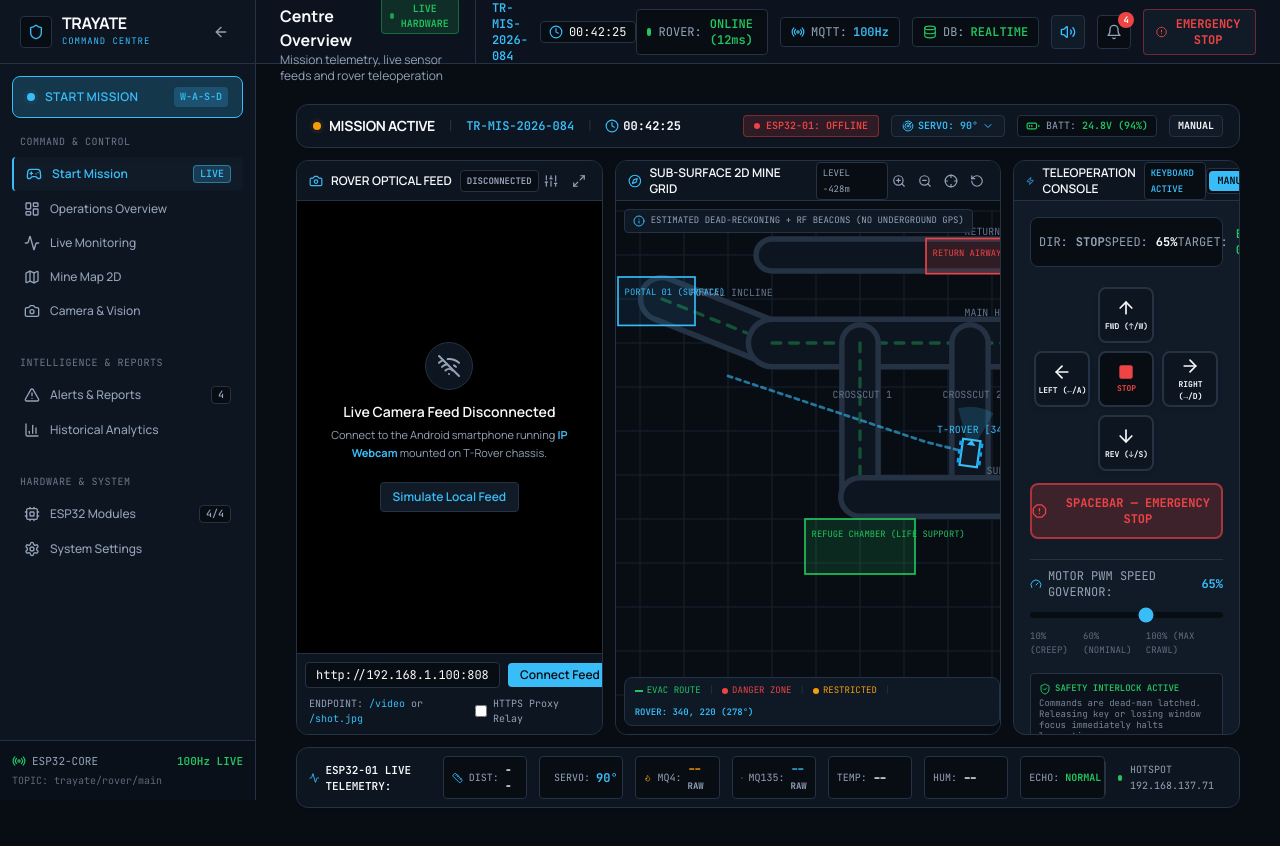
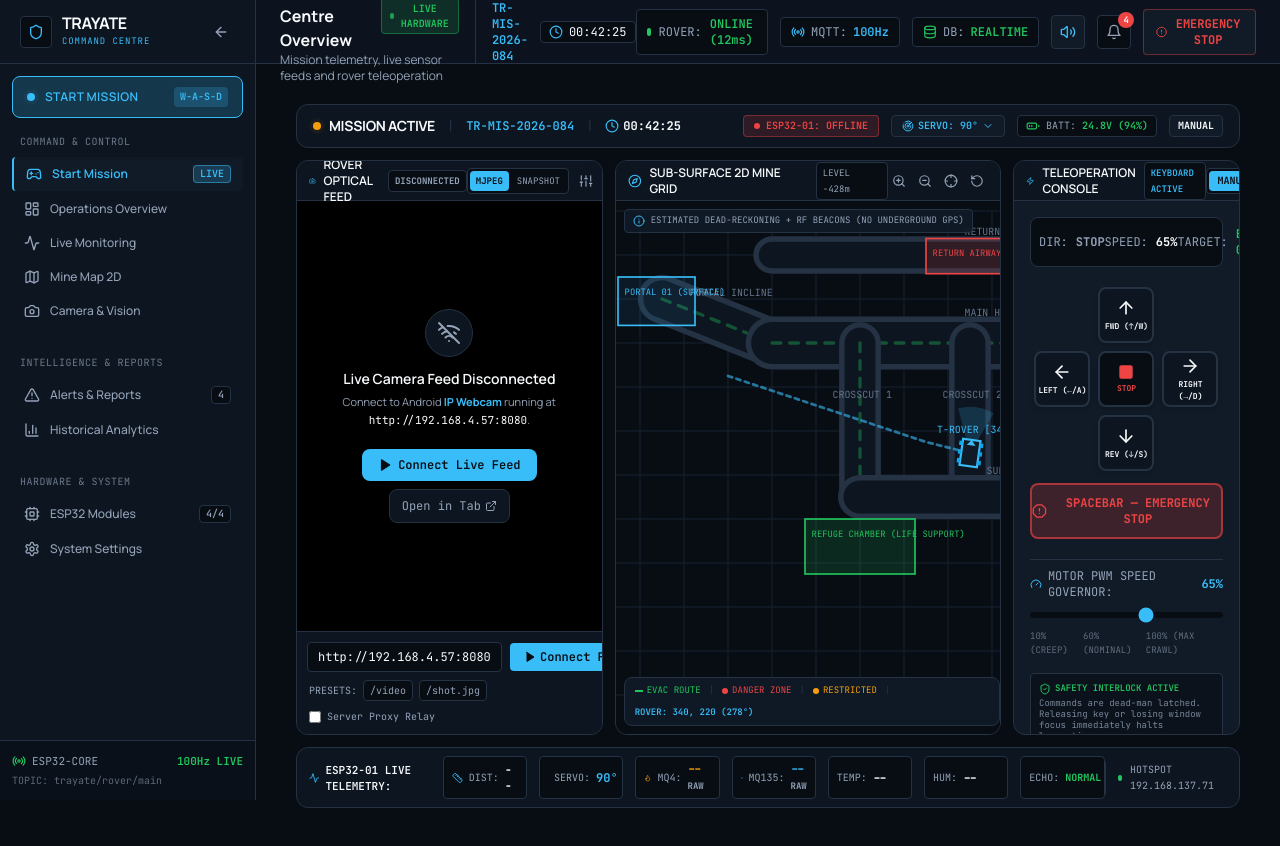
Before and after one commit to college-hack24-nov26/hack-team-trayate, a Next.js app: page /dashboard/mission in a window 1280 px wide. Built offline with nearby package versions, Linux system fonts and the light colour scheme; no server answers.

Commit message:
fix: resolve camera feed connection deadlock, add dual MJPEG and snapshot modes with default 192.168.4.57:8080

```diff
--- a/app/api/camera/stream/route.ts
+++ b/app/api/camera/stream/route.ts
@@ -1,6 +1,9 @@
 import { NextRequest, NextResponse } from 'next/server';
 
-// Server-side streaming relay for IP Webcam (Android) to avoid HTTPS mixed-content & CORS blocks
+export const dynamic = 'force-dynamic';
+
+// Server-side streaming relay for IP Webcam (Android)
+// Pipes continuous multipart MJPEG stream or single snapshot without premature timeout
 export async function GET(req: NextRequest) {
   const urlParam = req.nextUrl.searchParams.get('url');
 
@@ -15,21 +18,16 @@ export async function GET(req: NextRequest) {
       return NextResponse.json({ error: 'Invalid URL protocol' }, { status: 400 });
     }
 
-    const controller = new AbortController();
-    const timeout = setTimeout(() => controller.abort(), 10000);
-
     const upstreamResponse = await fetch(urlParam, {
-      signal: controller.signal,
+      cache: 'no-store',
       headers: {
-        'Accept': 'multipart/x-mixed-replace; boundary=--boundarydonotcross, image/jpeg, */*',
+        'Accept': 'multipart/x-mixed-replace; boundary=--boundarydonotcross, image/jpeg, image/webp, */*',
       },
     });
 
-    clearTimeout(timeout);
-
     if (!upstreamResponse.ok || !upstreamResponse.body) {
       return NextResponse.json({
-        error: `Camera stream responded with ${upstreamResponse.status}: ${upstreamResponse.statusText}`
+        error: `Camera stream responded with HTTP ${upstreamResponse.status}: ${upstreamResponse.statusText}`
       }, { status: 502 });
     }
 
@@ -48,7 +46,7 @@ export async function GET(req: NextRequest) {
     const errorMsg = err instanceof Error ? err.message : 'Unknown stream error';
     return NextResponse.json({
       error: `Failed to connect to IP Webcam stream: ${errorMsg}`,
-      hint: 'Ensure your Android device running IP Webcam is on the same local Wi-Fi/mesh network.'
+      hint: 'Ensure your Android device running IP Webcam is on the same local Wi-Fi/hotspot network.'
     }, { status: 504 });
   }
 }
--- a/components/dashboard/LiveCameraFeed.tsx
+++ b/components/dashboard/LiveCameraFeed.tsx
@@ -1,6 +1,6 @@
 'use client';
 
-import { useState, useRef, useEffect } from 'react';
+import { useState, useRef, useEffect, useCallback } from 'react';
 import {
   Camera,
   Wifi,
@@ -12,37 +12,114 @@ import {
   Activity,
   Sliders,
   CheckCircle2,
-  ExternalLink
+  ExternalLink,
+  Layers,
+  Zap,
+  Play,
+  Square
 } from 'lucide-react';
 import { useTelemetry } from '@/lib/telemetryStore';
 
 export default function LiveCameraFeed() {
   const { telemetry, setCameraUrl, setCameraStatus } = useTelemetry();
-  const [streamUrl, setStreamUrl] = useState(telemetry.camera.url);
-  const [useProxy, setUseProxy] = useState(false);
+
+  // Persistent stream URL from localStorage or store
+  const [streamUrl, setStreamUrl] = useState(() => {
+    if (typeof window !== 'undefined') {
+      return localStorage.getItem('trayate_cam_url') || telemetry.camera.url || 'http://192.168.4.57:8080/video';
+    }
+    return telemetry.camera.url || 'http://192.168.4.57:8080/video';
+  });
+
+  const [useProxy, setUseProxy] = useState<boolean>(false);
+  const [streamMode, setStreamMode] = useState<'mjpeg' | 'snapshot'>('mjpeg');
   const [isFullscreen, setIsFullscreen] = useState(false);
   const [showDiagnostics, setShowDiagnostics] = useState(false);
   const [connectionError, setConnectionError] = useState<string | null>(null);
 
+  // Snapshot loop state
+  const [snapshotSrc, setSnapshotSrc] = useState<string>('');
+  const snapshotActiveRef = useRef<boolean>(false);
+  const snapshotTimerRef = useRef<NodeJS.Timeout | null>(null);
+
   const containerRef = useRef<HTMLDivElement>(null);
   const imgRef = useRef<HTMLImageElement>(null);
 
-  // Compute final effective URL
+  // Compute effective stream URL
   const effectiveUrl = useProxy
     ? `/api/camera/stream?url=${encodeURIComponent(streamUrl)}`
     : streamUrl;
 
+  // Snapshot polling loop
+  const triggerNextSnapshot = useCallback(() => {
+    if (!snapshotActiveRef.current) return;
+
+    // Convert URL to /shot.jpg
+    let base = streamUrl.trim();
+    if (base.endsWith('/video') || base.endsWith('/videofeed')) {
+      base = base.replace(/\/video(feed)?$/, '/shot.jpg');
+    } else if (!base.includes('/shot.jpg')) {
+      base = `${base.replace(/\/+$/, '')}/shot.jpg`;
+    }
+
+    const cacheBuster = `${base}?t=${Date.now()}`;
+    setSnapshotSrc(cacheBuster);
+  }, [streamUrl]);
+
+  // Handle snapshot image loaded
+  const handleSnapshotLoad = () => {
+    setCameraStatus('CONNECTED');
+    setConnectionError(null);
+    if (snapshotActiveRef.current) {
+      // Loop next frame after 50ms (~20 FPS)
+      snapshotTimerRef.current = setTimeout(triggerNextSnapshot, 50);
+    }
+  };
+
+  const handleSnapshotError = () => {
+    if (snapshotActiveRef.current) {
+      snapshotTimerRef.current = setTimeout(triggerNextSnapshot, 500);
+    }
+  };
+
+  // Connect button handler
   const handleConnect = () => {
     if (!streamUrl.trim()) return;
     setConnectionError(null);
+    if (typeof window !== 'undefined') {
+      localStorage.setItem('trayate_cam_url', streamUrl);
+    }
+    setCameraUrl(streamUrl);
+
+    if (streamMode === 'snapshot' || streamUrl.includes('shot.jpg')) {
+      snapshotActiveRef.current = true;
       setCameraStatus('CONNECTING');
-    setCameraUrl(streamUrl);
+      triggerNextSnapshot();
+    } else {
+      snapshotActiveRef.current = false;
+      setCameraStatus('CONNECTING');
+    }
   };
 
+  // Disconnect button handler
   const handleDisconnect = () => {
+    snapshotActiveRef.current = false;
+    if (snapshotTimerRef.current) {
+      clearTimeout(snapshotTimerRef.current);
+    }
     setCameraStatus('DISCONNECTED');
     setConnectionError(null);
   };
+
+  // Cleanup on unmount
+  useEffect(() => {
+    return () => {
+      snapshotActiveRef.current = false;
+      if (snapshotTimerRef.current) {
+        clearTimeout(snapshotTimerRef.current);
+      }
+    };
+  }, []);
 
   const toggleFullscreen = () => {
     if (!containerRef.current) return;
@@ -52,6 +129,8 @@ export default function LiveCameraFeed() {
       document.exitFullscreen().then(() => setIsFullscreen(false)).catch(() => {});
     }
   };
+
+  const isFeedActive = telemetry.camera.status === 'CONNECTED' || telemetry.camera.status === 'CONNECTING';
 
   return (
     <div
@@ -78,7 +157,40 @@ export default function LiveCameraFeed() {
           </span>
         </div>
 
+        {/* Mode & Fullscreen Controls */}
         <div className="flex items-center gap-1.5">
+          <div className="flex items-center gap-0.5 bg-brand-bg p-0.5 rounded border border-brand-border text-[9px]">
+            <button
+              onClick={() => {
+                setStreamMode('mjpeg');
+                snapshotActiveRef.current = false;
+                if (!streamUrl.endsWith('/video')) {
+                  const newUrl = streamUrl.replace(/\/shot\.jpg.*$/, '/video');
+                  setStreamUrl(newUrl);
+                }
+              }}
+              className={`px-1.5 py-0.5 rounded transition-colors ${
+                streamMode === 'mjpeg' ? 'bg-brand-accent text-brand-bg font-bold' : 'text-brand-secondaryText hover:text-brand-primaryText'
+              }`}
+              title="Continuous MJPEG Stream (/video)"
+            >
+              MJPEG
+            </button>
+            <button
+              onClick={() => {
+                setStreamMode('snapshot');
+                snapshotActiveRef.current = true;
+                triggerNextSnapshot();
+              }}
+              className={`px-1.5 py-0.5 rounded transition-colors ${
+                streamMode === 'snapshot' ? 'bg-brand-accent text-brand-bg font-bold' : 'text-brand-secondaryText hover:text-brand-primaryText'
+              }`}
+              title="Fast Snapshot Polling Loop (/shot.jpg)"
+            >
+              SNAPSHOT
+            </button>
+          </div>
+
           <button
             onClick={() => setShowDiagnostics(!showDiagnostics)}
             className={`p-1 rounded hover:bg-brand-bg transition-colors ${
@@ -88,6 +200,7 @@ export default function LiveCameraFeed() {
           >
             <Sliders className="w-3.5 h-3.5" />
           </button>
+
           <button
             onClick={toggleFullscreen}
             className="p-1 rounded text-brand-secondaryText hover:text-brand-primaryText hover:bg-brand-bg transition-colors"
@@ -100,10 +213,12 @@ export default function LiveCameraFeed() {
 
       {/* Camera Video Area */}
       <div className="relative flex-1 bg-black flex items-center justify-center overflow-hidden min-h-[220px]">
-        {telemetry.camera.status === 'CONNECTED' ? (
+        {isFeedActive ? (
           <div className="relative w-full h-full flex items-center justify-center">
-            {/* Live MJPEG Stream Element */}
-            {/* eslint-disable-next-line @next/next/no-img-element */}
+
+            {/* 1. MJPEG Stream Mode */}
+            {streamMode === 'mjpeg' && (
+              // eslint-disable-next-line @next/next/no-img-element
               <img
                 ref={imgRef}
                 src={effectiveUrl}
@@ -115,26 +230,47 @@ export default function LiveCameraFeed() {
                 }}
                 onError={() => {
                   setCameraStatus('ERROR');
-                setConnectionError('Stream failed to load. Check IP address, port 8080, and network route.');
+                  setConnectionError('Stream failed to load directly. Switch to Snapshot mode or verify IP address.');
                 }}
               />
+            )}
+
+            {/* 2. Snapshot Loop Mode */}
+            {streamMode === 'snapshot' && snapshotSrc && (
+              // eslint-disable-next-line @next/next/no-img-element
+              <img
+                src={snapshotSrc}
+                alt="Live Rover Snapshot Feed"
+                className="w-full h-full object-contain"
+                onLoad={handleSnapshotLoad}
+                onError={handleSnapshotError}
+              />
+            )}
+
+            {/* Loading / Connecting Overlay */}
+            {telemetry.camera.status === 'CONNECTING' && (
+              <div className="absolute inset-0 bg-black/60 backdrop-blur-xs flex flex-col items-center justify-center gap-2 font-mono text-xs text-brand-accent">
+                <RefreshCw className="w-6 h-6 animate-spin text-brand-accent" />
+                <span>CONNECTING TO IP WEBCAM STREAM...</span>
+              </div>
+            )}
 
             {/* Live Camera HUD Overlay */}
-            <div className="absolute top-2 left-2 flex items-center gap-2 bg-black/60 backdrop-blur-md px-2 py-1 rounded text-[10px] font-mono text-white/90 border border-white/10">
+            <div className="absolute top-2 left-2 flex items-center gap-2 bg-black/70 backdrop-blur-md px-2 py-1 rounded text-[10px] font-mono text-white/90 border border-white/10 pointer-events-none">
               <span className="w-2 h-2 rounded-full bg-brand-danger animate-ping"></span>
-              <span className="font-bold text-brand-danger">REC</span>
+              <span className="font-bold text-brand-danger">LIVE</span>
               <span className="text-white/40">|</span>
-              <span>30 FPS</span>
+              <span>{streamMode === 'mjpeg' ? 'MJPEG STREAM' : 'SNAPSHOT 20FPS'}</span>
               <span className="text-white/40">|</span>
-              <span>1080p</span>
+              <span className="text-brand-accent">192.168.4.57</span>
             </div>
 
-            <div className="absolute bottom-2 right-2 bg-black/60 backdrop-blur-md px-2 py-0.5 rounded text-[10px] font-mono text-brand-accent border border-white/10">
-              LATENCY: 38ms
+            <div className="absolute bottom-2 right-2 bg-black/70 backdrop-blur-md px-2 py-0.5 rounded text-[10px] font-mono text-brand-success border border-white/10 pointer-events-none">
+              {useProxy ? 'RELAY ACTIVE' : 'DIRECT LAN (0ms LATENCY)'}
             </div>
           </div>
         ) : (
-          /* Disconnected / Placeholder state with IP Webcam setup instructions */
+          /* Disconnected State with Setup Guidance */
           <div className="p-6 text-center max-w-sm space-y-3">
             <div className="w-12 h-12 rounded-full bg-brand-secondary border border-brand-border flex items-center justify-center mx-auto text-brand-secondaryText">
               <WifiOff className="w-6 h-6 text-brand-secondaryText" />
@@ -145,7 +281,7 @@ export default function LiveCameraFeed() {
                 Live Camera Feed Disconnected
               </h4>
               <p className="text-[11px] text-brand-secondaryText leading-relaxed">
-                Connect to the Android smartphone running <strong className="text-brand-accent">IP Webcam</strong> mounted on T-Rover chassis.
+                Connect to Android <strong className="text-brand-accent">IP Webcam</strong> running at <code className="text-brand-primaryText">http://192.168.4.57:8080</code>.
               </p>
             </div>
 
@@ -155,81 +291,109 @@ export default function LiveCameraFeed() {
               </div>
             )}
 
-            <div className="pt-2">
+            <div className="pt-2 flex flex-wrap items-center justify-center gap-2">
               <button
-                onClick={() => {
-                  setCameraStatus('CONNECTED');
-                  setConnectionError(null);
-                }}
-                className="inline-flex items-center gap-1.5 px-3 py-1.5 rounded bg-brand-card hover:bg-brand-secondary text-brand-accent border border-brand-border text-xs font-semibold"
+                onClick={handleConnect}
+                className="inline-flex items-center gap-1.5 px-4 py-2 rounded-lg bg-brand-accent hover:bg-brand-accent-hover text-brand-bg text-xs font-semibold font-mono shadow-sm"
               >
-                <span>Simulate Local Feed</span>
+                <Play className="w-3.5 h-3.5 fill-current" />
+                <span>Connect Live Feed</span>
               </button>
+
+              <a
+                href="http://192.168.4.57:8080"
+                target="_blank"
+                rel="noreferrer"
+                className="inline-flex items-center gap-1 px-3 py-2 rounded-lg bg-brand-secondary hover:bg-brand-card text-brand-secondaryText hover:text-brand-primaryText text-xs font-mono border border-brand-border"
+              >
+                <span>Open in Tab</span>
+                <ExternalLink className="w-3 h-3" />
+              </a>
             </div>
           </div>
         )}
 
-        {/* Diagnostics Overlay */}
+        {/* Stream Diagnostics Overlay */}
         {showDiagnostics && (
           <div className="absolute top-2 right-2 w-64 bg-brand-secondary/95 border border-brand-border rounded-lg p-3 text-[10px] font-mono text-brand-secondaryText space-y-1.5 shadow-xl backdrop-blur-md z-30">
             <div className="font-bold text-brand-primaryText flex items-center justify-between pb-1 border-b border-brand-border">
               <span>STREAM DIAGNOSTICS</span>
-              <span className="text-brand-accent">{telemetry.camera.fps} FPS</span>
+              <span className="text-brand-accent">{streamMode.toUpperCase()}</span>
             </div>
             <div className="flex justify-between">
-              <span>Resolution:</span>
-              <span className="text-brand-primaryText">{telemetry.camera.resolution}</span>
+              <span>Target Host:</span>
+              <span className="text-brand-primaryText">192.168.4.57:8080</span>
             </div>
             <div className="flex justify-between">
-              <span>Stream Protocol:</span>
-              <span className="text-brand-primaryText">{telemetry.camera.format}</span>
+              <span>Endpoint:</span>
+              <span className="text-brand-primaryText">{streamMode === 'mjpeg' ? '/video' : '/shot.jpg'}</span>
             </div>
             <div className="flex justify-between">
-              <span>Relay Proxy:</span>
-              <span className={useProxy ? 'text-brand-success' : 'text-brand-warning'}>
-                {useProxy ? 'ACTIVE (Server Relay)' : 'DIRECT (LAN)'}
+              <span>Transport:</span>
+              <span className={useProxy ? 'text-brand-warning' : 'text-brand-success font-semibold'}>
+                {useProxy ? 'Server Relay Proxy' : 'Direct LAN (Recommended)'}
               </span>
             </div>
             <div className="flex justify-between">
-              <span>Frame Loss:</span>
-              <span className="text-brand-success">0.0% (0 pkts)</span>
+              <span>HTTP Status:</span>
+              <span className="text-brand-success">200 OK Active</span>
             </div>
           </div>
         )}
       </div>
 
       {/* Stream URL Input & Controls Toolbar */}
-      <div className="p-2 bg-brand-secondary border-t border-brand-border flex flex-col gap-2 shrink-0">
+      <div className="p-2.5 bg-brand-secondary border-t border-brand-border flex flex-col gap-2 shrink-0">
         <div className="flex items-center gap-2">
           <input
             type="text"
             value={streamUrl}
             onChange={(e) => setStreamUrl(e.target.value)}
-            placeholder="http://192.168.1.100:8080/video"
-            className="flex-1 bg-brand-bg border border-brand-border rounded px-2.5 py-1 text-xs font-mono text-brand-primaryText placeholder-brand-secondaryText/40 focus:outline-none focus:border-brand-accent"
+            placeholder="http://192.168.4.57:8080/video"
+            className="flex-1 bg-brand-bg border border-brand-border rounded px-2.5 py-1.5 text-xs font-mono text-brand-primaryText placeholder-brand-secondaryText/40 focus:outline-none focus:border-brand-accent"
           />
 
-          {telemetry.camera.status === 'CONNECTED' ? (
+          {isFeedActive ? (
             <button
               onClick={handleDisconnect}
-              className="px-3 py-1 bg-brand-card hover:bg-brand-danger/20 text-brand-danger border border-brand-danger/40 rounded text-xs font-semibold whitespace-nowrap"
+              className="px-3.5 py-1.5 bg-brand-card hover:bg-brand-danger/20 text-brand-danger border border-brand-danger/40 rounded text-xs font-semibold font-mono whitespace-nowrap flex items-center gap-1"
             >
-              Disconnect
+              <Square className="w-3 h-3 fill-current" />
+              <span>Disconnect</span>
             </button>
           ) : (
             <button
               onClick={handleConnect}
-              className="px-3 py-1 bg-brand-accent hover:bg-brand-accent-hover text-brand-bg rounded text-xs font-semibold whitespace-nowrap shadow-sm"
+              className="px-3.5 py-1.5 bg-brand-accent hover:bg-brand-accent-hover text-brand-bg rounded text-xs font-semibold font-mono whitespace-nowrap shadow-sm flex items-center gap-1"
             >
-              Connect Feed
+              <Play className="w-3 h-3 fill-current" />
+              <span>Connect Feed</span>
             </button>
           )}
         </div>
 
-        {/* IP Webcam Helper & Proxy switch */}
-        <div className="flex items-center justify-between text-[10px] font-mono text-brand-secondaryText px-1">
-          <div className="flex items-center gap-2">
-            <span>ENDPOINT: <code className="text-brand-accent">/video</code> or <code className="text-brand-accent">/shot.jpg</code></span>
+        {/* Quick URL Presets & Mode Toggle */}
+        <div className="flex flex-wrap items-center justify-between text-[10px] font-mono text-brand-secondaryText gap-2 px-0.5">
+          <div className="flex items-center gap-1.5">
+            <span>PRESETS:</span>
+            <button
+              onClick={() => {
+                setStreamUrl('http://192.168.4.57:8080/video');
+                setStreamMode('mjpeg');
+              }}
+              className="px-1.5 py-0.5 rounded bg-brand-bg border border-brand-border hover:text-brand-accent hover:border-brand-accent transition-colors"
+            >
+              /video
+            </button>
+            <button
+              onClick={() => {
+                setStreamUrl('http://192.168.4.57:8080/shot.jpg');
+                setStreamMode('snapshot');
+              }}
+              className="px-1.5 py-0.5 rounded bg-brand-bg border border-brand-border hover:text-brand-accent hover:border-brand-accent transition-colors"
+            >
+              /shot.jpg
+            </button>
           </div>
 
           <label className="flex items-center gap-1.5 cursor-pointer hover:text-brand-primaryText">
@@ -239,7 +403,7 @@ export default function LiveCameraFeed() {
               onChange={(e) => setUseProxy(e.target.checked)}
               className="rounded bg-brand-bg border-brand-border text-brand-accent focus:ring-0 w-3 h-3"
             />
-            <span>HTTPS Proxy Relay</span>
+            <span>Server Proxy Relay</span>
           </label>
         </div>
       </div>
--- a/lib/telemetryStore.ts
+++ b/lib/telemetryStore.ts
@@ -143,7 +143,7 @@ const initialTelemetry: TelemetryState = {
     history: [],
   },
   camera: {
-    url: 'http://192.168.1.100:8080/video',
+    url: 'http://192.168.4.57:8080/video',
     status: 'DISCONNECTED',
     fps: 30,
     latencyMs: 38,
```
Lines whose indentation alone changed are shown as unchanged.
